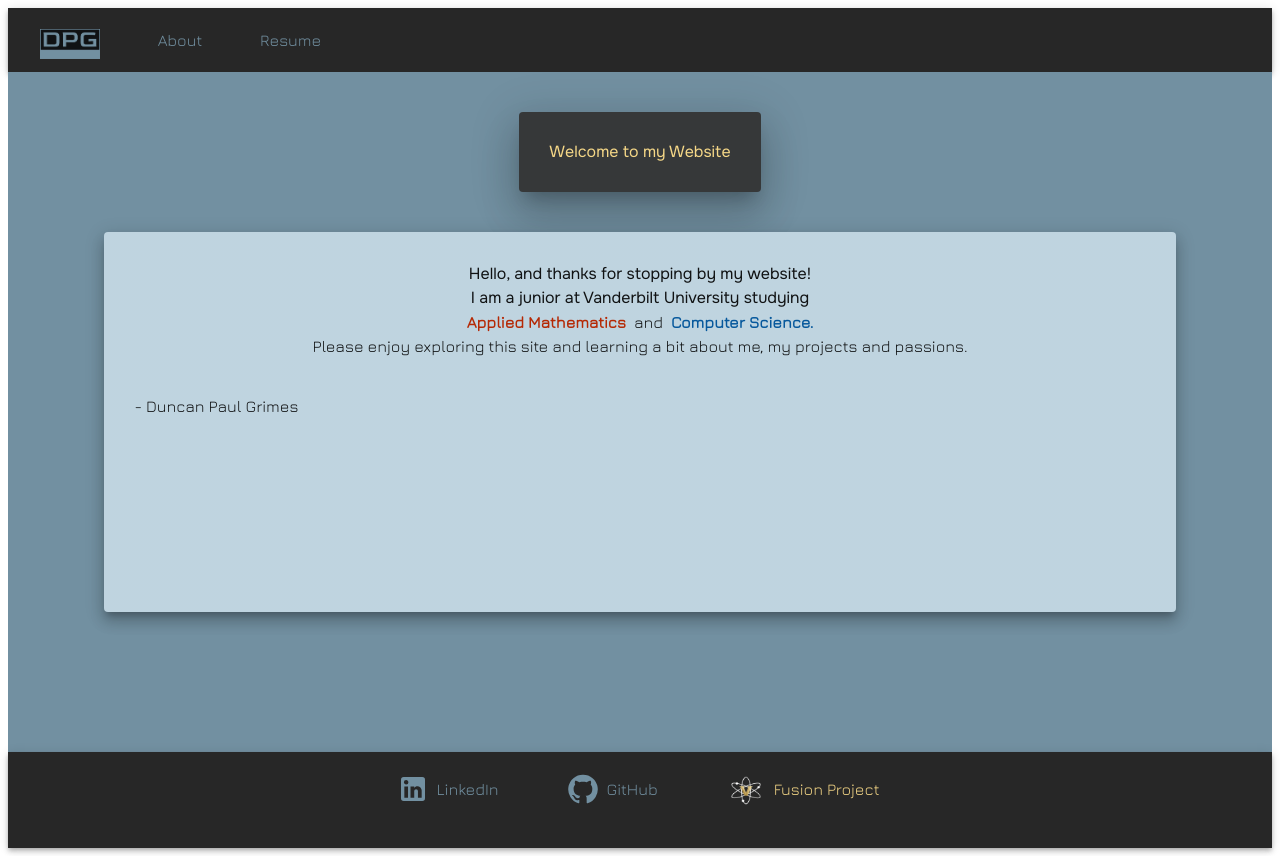
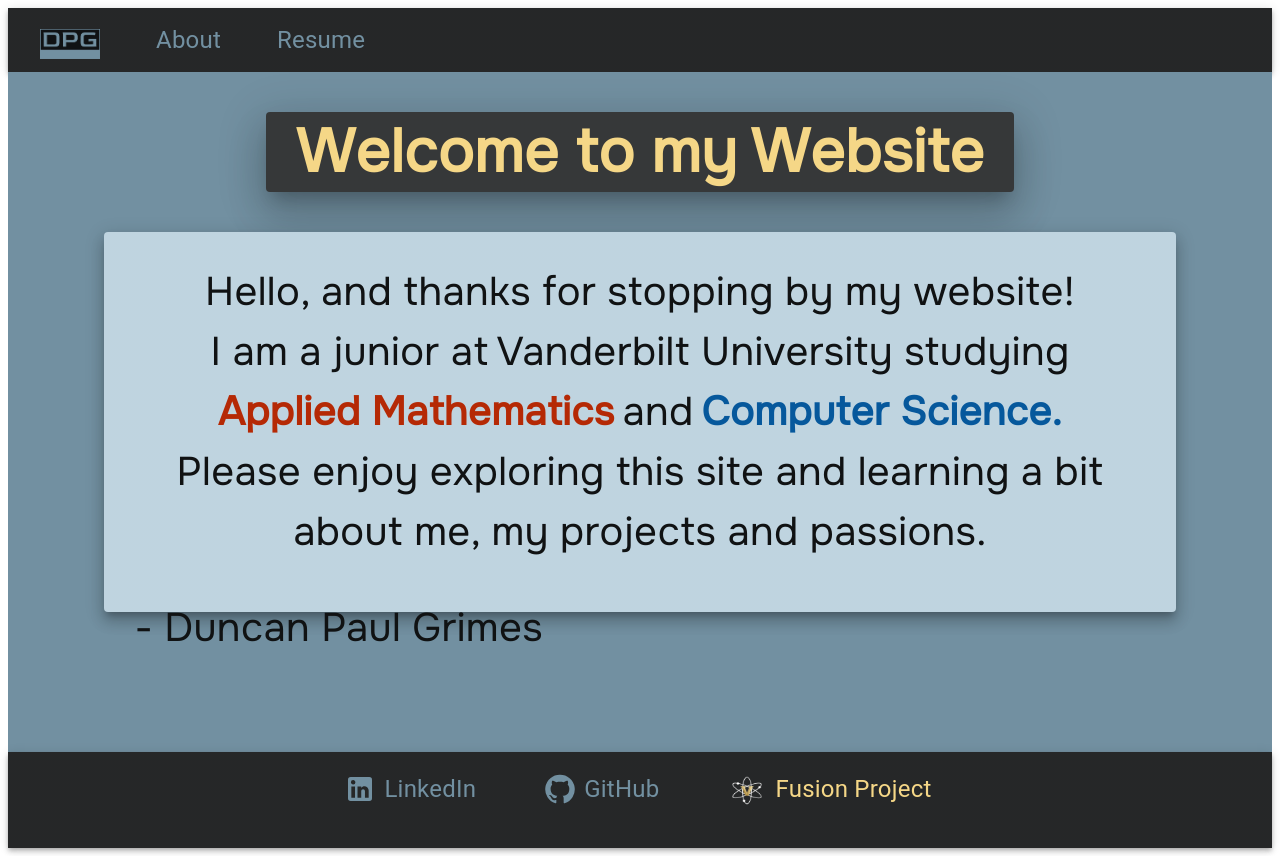
Before and after one commit to duncangrimes/dpg-website, a Next.js app: page / in a window 1280 px wide. Built offline with nearby package versions, Linux system fonts and the light colour scheme.

Commit message:
added global styles

```diff
--- a/components/Footer.js
+++ b/components/Footer.js
@@ -1,8 +1,6 @@
 import {AppBar, Box, Button, Container, Stack, SvgIcon, Toolbar, Typography} from "@mui/material";
 import LinkedInIcon from '@mui/icons-material/LinkedIn';
 import GitHubIcon from '@mui/icons-material/GitHub';
-
-import * as React from "react";
 
 export default function Footer() {
     return <AppBar className="appBar" position="static" sx={{height: '12vh',bottom: 0}}>
--- a/components/Layout.js
+++ b/components/Layout.js
@@ -2,7 +2,6 @@ import Navbar from "./Navbar";
 import Footer from "./Footer";
 import {Box} from "@mui/material";
 import {ThemeProvider} from "@mui/material/styles";
-import '@fontsource/jura';
 import theme from './theme.js';
 
 const Layout = ({children}) => {
--- a/components/TitleBox.js
+++ b/components/TitleBox.js
@@ -1,9 +1,8 @@
 import {Paper, Typography} from "@mui/material";
-import '../styles/styles.css';
 
 export default function TitleBox({title}){
-    return (<Paper className="smallPaper" elevation={24} sx={{backgroundColor: 'primary.dark'}}>
-        <Typography className='title' sx={{color:'secondary.main', fontFamily: 'onest'}}>
+    return (<Paper className={'smallPaper'} elevation={24} sx={{backgroundColor: 'primary.dark'}}>
+        <Typography className={'title'} sx={{color:'secondary.main'}}>
             {title}
         </Typography>
     </Paper>);
--- a/components/theme.js
+++ b/components/theme.js
@@ -14,36 +14,37 @@ const theme = createTheme({
         background: {
             default: '#7290a1',
         }
-    },
-    typography: {
-        fontFamily: 'Jura',
-        textAlign: 'center'
-    },
-    components: {
-        MuiAppBar: {
-            styleOverrides: {
-                root: {
-                    width: '100%',
-                }
-            }
-        },
-        MuiBox: {
-            styleOverrides: {
-                root: {
-                    justifyContent: 'center',
-                    alignItems: 'center',
-                }
-            }
-        },
-        MuiTypography: {
-            styleOverrides: {
-                root: {
-                    alignItems: 'center',
-                    display: 'flex'
-                }
-            }
-        },
-    }}
+    // },
+    // typography: {
+    //     fontFamily: 'Jura',
+    //     textAlign: 'center'
+    // },
+    // components: {
+    //     MuiAppBar: {
+    //         styleOverrides: {
+    //             root: {
+    //                 width: '100%',
+    //             }
+    //         }
+    //     },
+    //     MuiBox: {
+    //         styleOverrides: {
+    //             root: {
+    //                 justifyContent: 'center',
+    //                 alignItems: 'center',
+    //             }
+    //         }
+    //     },
+    //     MuiTypography: {
+    //         styleOverrides: {
+    //             root: {
+    //                 alignItems: 'center',
+    //                 display: 'flex'
+//                 }
+//             }
+//         },
+    }
+}
 )
 
 export default theme;
--- a/pages/_app.js
+++ b/pages/_app.js
@@ -1,10 +1,15 @@
 import Layout from "../components/Layout";
-import '../styles/styles.css';
+import { StyledEngineProvider } from '@mui/material/styles';
+import '../styles.css';
+import '@fontsource/jura';
+import '@fontsource/onest'
 
 function MyApp({ Component, pageProps }) {
-  return (<Layout>
+  return (<StyledEngineProvider injectFirst>
+      <Layout>
              <Component {...pageProps} />
         </Layout>
+      </StyledEngineProvider>
   )
 }
 
--- a/pages/about-me.js
+++ b/pages/about-me.js
@@ -1,5 +1,4 @@
-import {Box, Paper, Stack, Typography} from "@mui/material";
-import '@fontsource/onest'
+import {Typography} from "@mui/material";
 import PageContent from "../components/PageContent";
 import BigPaper from "../components/BigPaper";
 
@@ -7,7 +6,7 @@ import BigPaper from "../components/BigPaper";
 export default function AboutMePage() {
     return (<PageContent height="100%" title='About Me'>
        <BigPaper height="800px" title="About Me">
-           <Typography className="text" sx={{color:'primary.dark', fontFamily: 'onest'}}>
+           <Typography className="text" sx={{color:'primary.dark'}}>
                about me section
            </Typography>
        </BigPaper>
--- a/pages/index.js
+++ b/pages/index.js
@@ -1,7 +1,6 @@
 import {Box, Container, Typography} from "@mui/material";
 import BigPaper from "../components/BigPaper";
 import PageContent from "../components/PageContent";
-import '@fontsource/onest'
 
 export default function HomePage() {
     return <PageContent height="75vh" title='Welcome to my Website'>
--- a/pages/resume.js
+++ b/pages/resume.js
@@ -1,6 +1,5 @@
 import PageContent from "../components/PageContent";
 import BigPaper from "../components/BigPaper";
-import '@fontsource/onest'
 
 export default function ResumePage() {
 
--- a/styles/styles.css
+++ b/styles.css
@@ -38,6 +38,7 @@
 .title {
     font-size: 60px;
     font-weight: bold;
+    font-family: Onest
 }
 
 .text {
```
Also changed, not shown: 1 other file (tests, documents, lock files or other folders).
